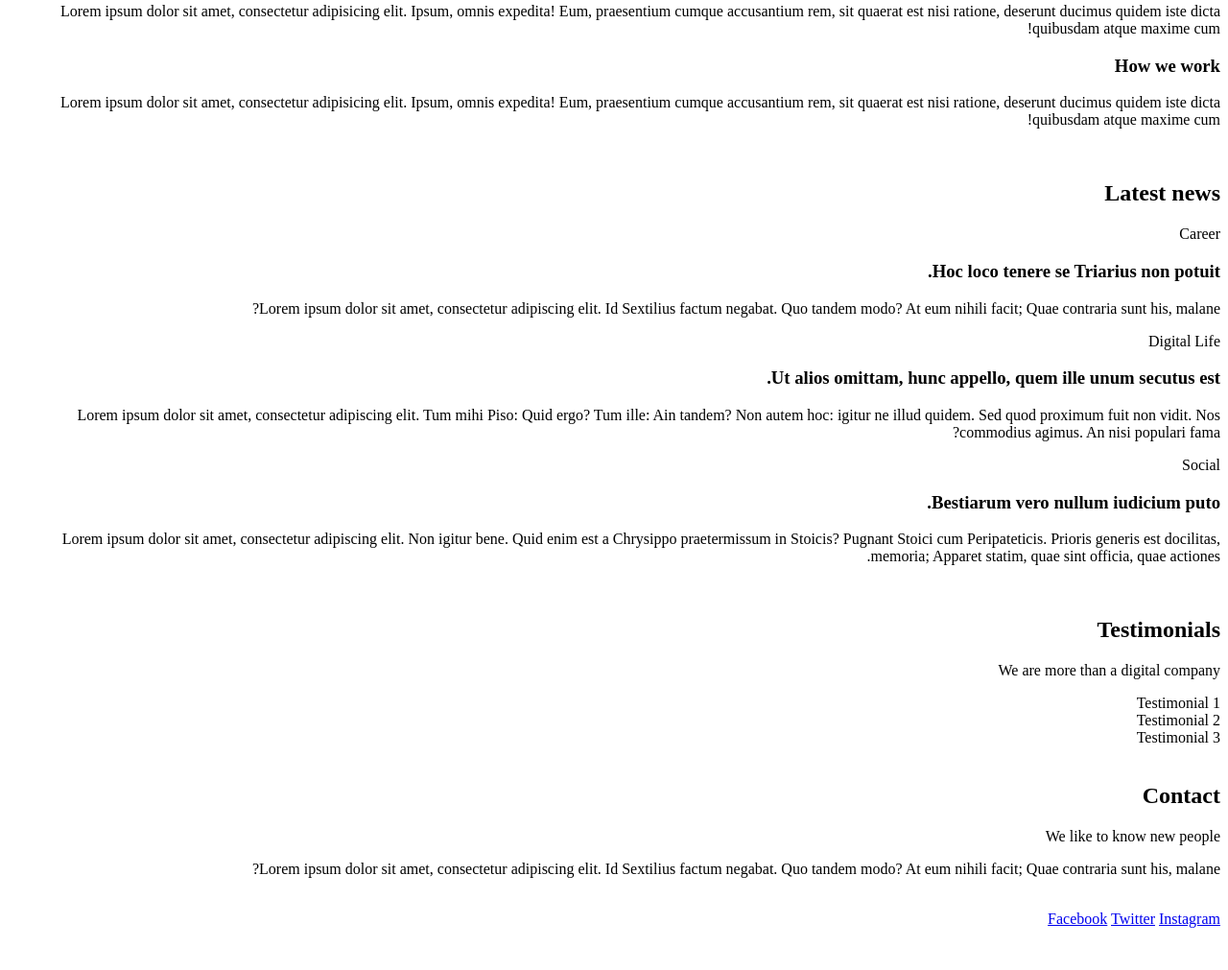
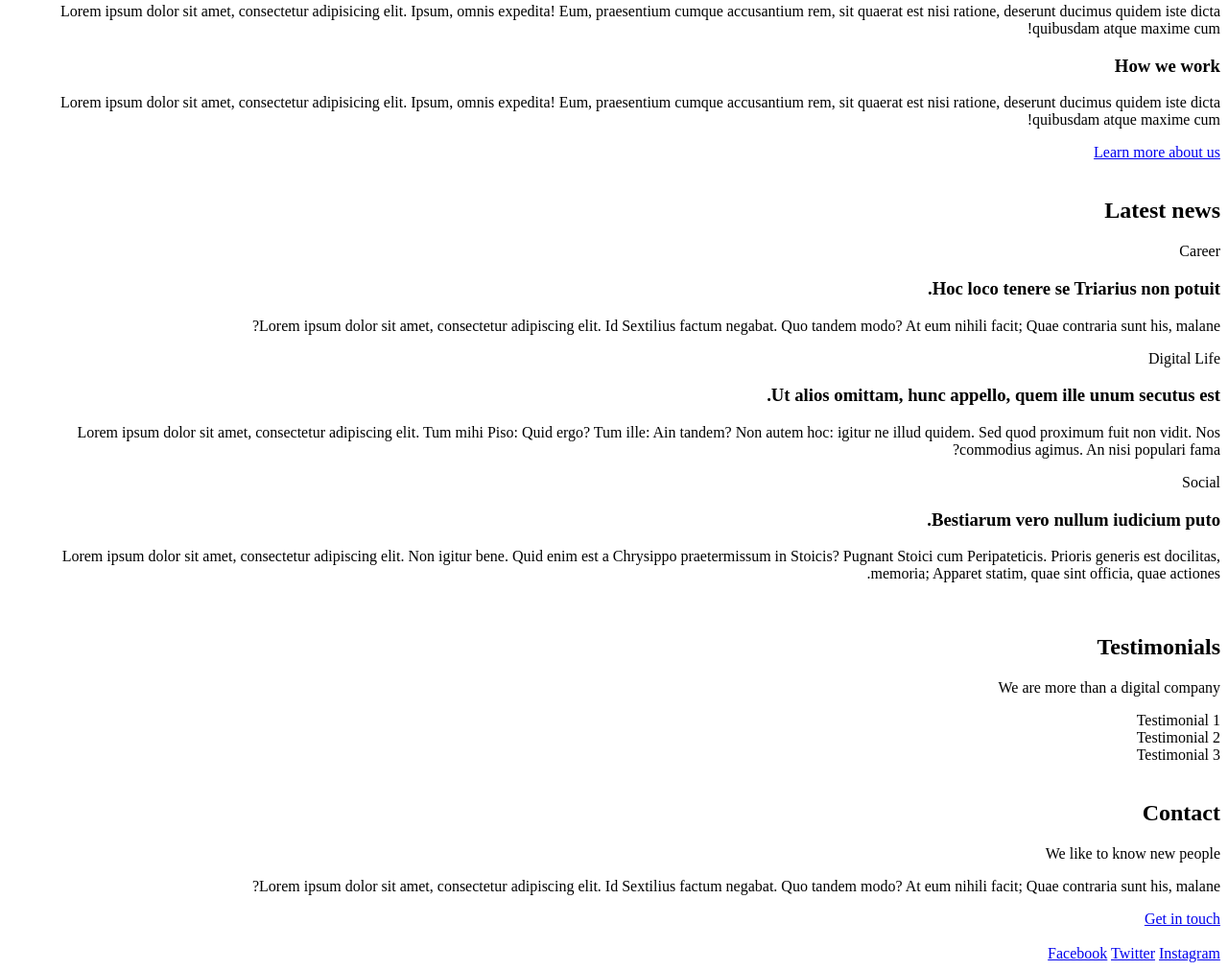
Before and after one commit to Tboy54321/alx-frontend, a plain HTML site: page 0x00-html_advanced/22-index.html in a window 1280 px wide. Shown: the part 1145-2156 px from the top of the page at 96% size. Before the commit the page ends 2120 px from the top, so only its background shows below. Drawn offline with Linux system fonts and the light colour scheme.

Commit message:
updated 22-index.html

```diff
--- a/0x00-html_advanced/22-index.html
+++ b/0x00-html_advanced/22-index.html
@@ -97,7 +97,7 @@
                         <h3>How we work</h3>
                         <p>Lorem ipsum dolor sit amet, consectetur adipisicing elit. Ipsum, omnis expedita! Eum, praesentium cumque accusantium rem, sit quaerat est nisi ratione, deserunt ducimus quidem iste dicta quibusdam atque maxime cum!</p>
                     </div>
-                    <a href="about.html"></a>
+                    <a href="about.html">Learn more about us</a>
                 </div>
             </section>
             <br>
@@ -152,7 +152,7 @@
                     <div>
                         <p>Lorem ipsum dolor sit amet, consectetur adipiscing elit. Id Sextilius factum negabat. Quo tandem modo? At eum nihili facit; Quae contraria sunt his, malane?</p>
                     </div>
-                    <a href="contact.html"></a>
+                    <a href="contact.html">Get in touch</a>
                 </div>
             </section>
         </main>
```
